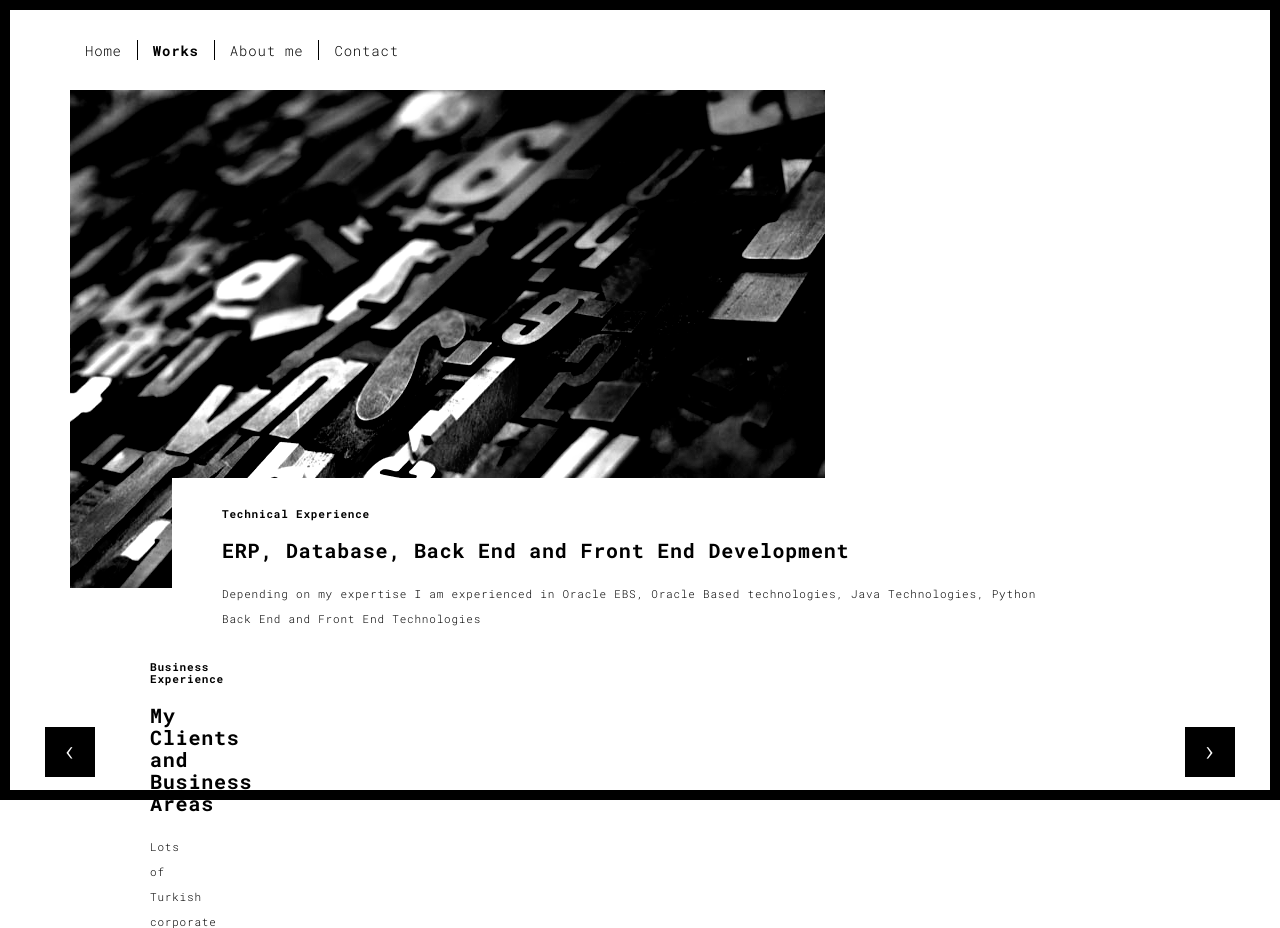
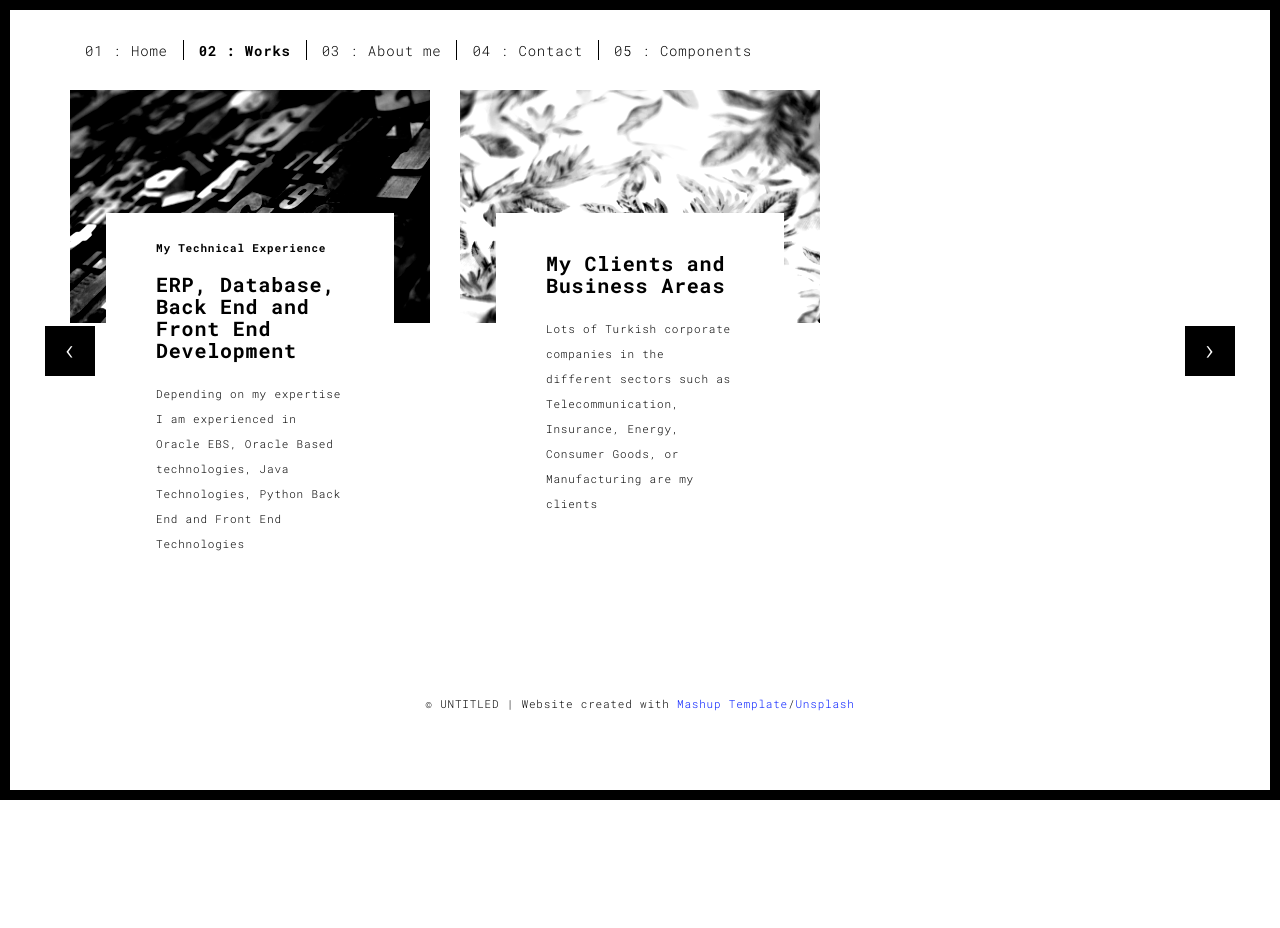
Before and after one commit to ekinciengin/portfolio, a Flask app: page /works.html in a window 1280 px wide. Shown: the top 928 px of the page. After the commit the page ends 800 px from the top, so only its background shows below. Run offline with Flask 2, Linux system fonts and the light colour scheme; some libraries are stand-ins or nearby versions.

Commit message:
HTML Changes 4

```diff
--- a/templates/about.html
+++ b/templates/about.html
@@ -53,9 +53,6 @@
     <div class="container">
       <div class="row">
         <div class="col-xs-12">
-          <div class="section-container-spacer text-center">
-            <h1 class="h2">03 : About me</h1>
-          </div>
 
           <div class="row">
             <div class="col-md-10 col-md-offset-1">
--- a/templates/works.html
+++ b/templates/works.html
@@ -37,10 +37,11 @@
 
       <div class="collapse navbar-collapse" id="navbar-collapse">
         <ul class="nav navbar-nav ">
-          <li><a href="./index.html" title="">Home</a></li>
-          <li><a href="./works.html" title="">Works</a></li>
-          <li><a href="./about.html" title="">About me</a></li>
-          <li><a href="./contact.html" title="">Contact</a></li>
+          <li><a href="./index.html" title="">01 : Home</a></li>
+          <li><a href="./works.html" title="">02 : Works</a></li>
+          <li><a href="./about.html" title="">03 : About me</a></li>
+          <li><a href="./contact.html" title="">04 : Contact</a></li>
+          <li><a href="./components.html" title="">05 : Components</a></li>
         </ul>
 
 
@@ -60,24 +61,23 @@
         <div class="carousel-inner">
             <div class="item active">
                 <div class="row">
+                    <div class="col-sm-4">
+
                       <a href="./work.html" title="" class="black-image-project-hover">
                         <img src="./static/assets/images/work01-hover.jpg" alt="" class="img-responsive">
                       </a>
                       <div class="card-container card-container-lg">
-                        <h4>Technical Experience</h4>
+                        <h4>My Technical Experience</h4>
                         <h3>ERP, Database, Back End and Front End Development </h3>
                         <p>Depending on my expertise I am experienced in Oracle EBS, Oracle Based technologies,
                           Java Technologies, Python Back End and Front End Technologies</p>
                       </div>
                     </div>
-
-                    <div class="col-sm-4">
                     <div class="col-sm-4">
                       <a href="./work.html" title="" class="black-image-project-hover">
                         <img src="./static/assets/images/work03-hover.jpg" alt="" class="img-responsive">
                       </a>
                       <div class="card-container card-container-lg">
-                        <h4>Business Experience</h4>
                         <h3>My Clients and Business Areas</h3>
                         <p>Lots of Turkish corporate companies in the different sectors
                           such as Telecommunication, Insurance, Energy, Consumer Goods, or Manufacturing are my clients</p>
```
Also changed, not shown: templates/contact.html (+2 -7 lines).
